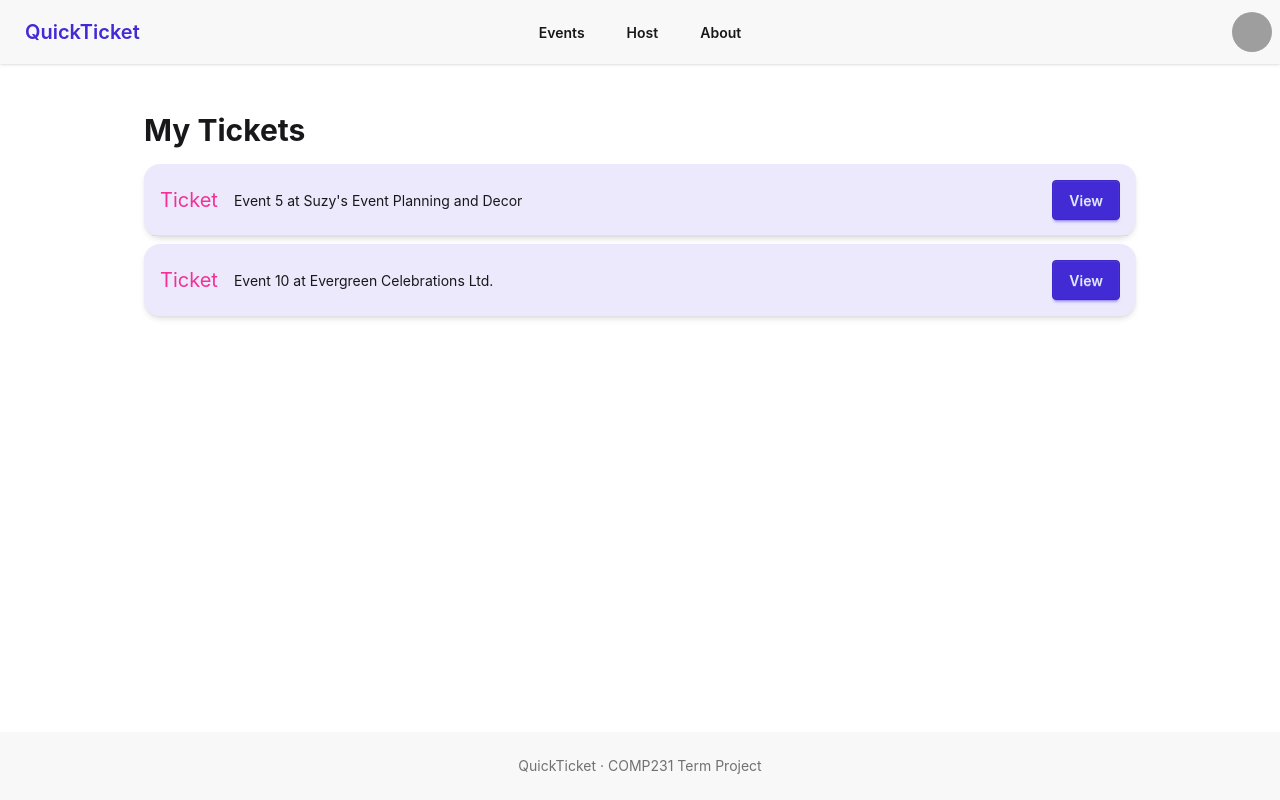
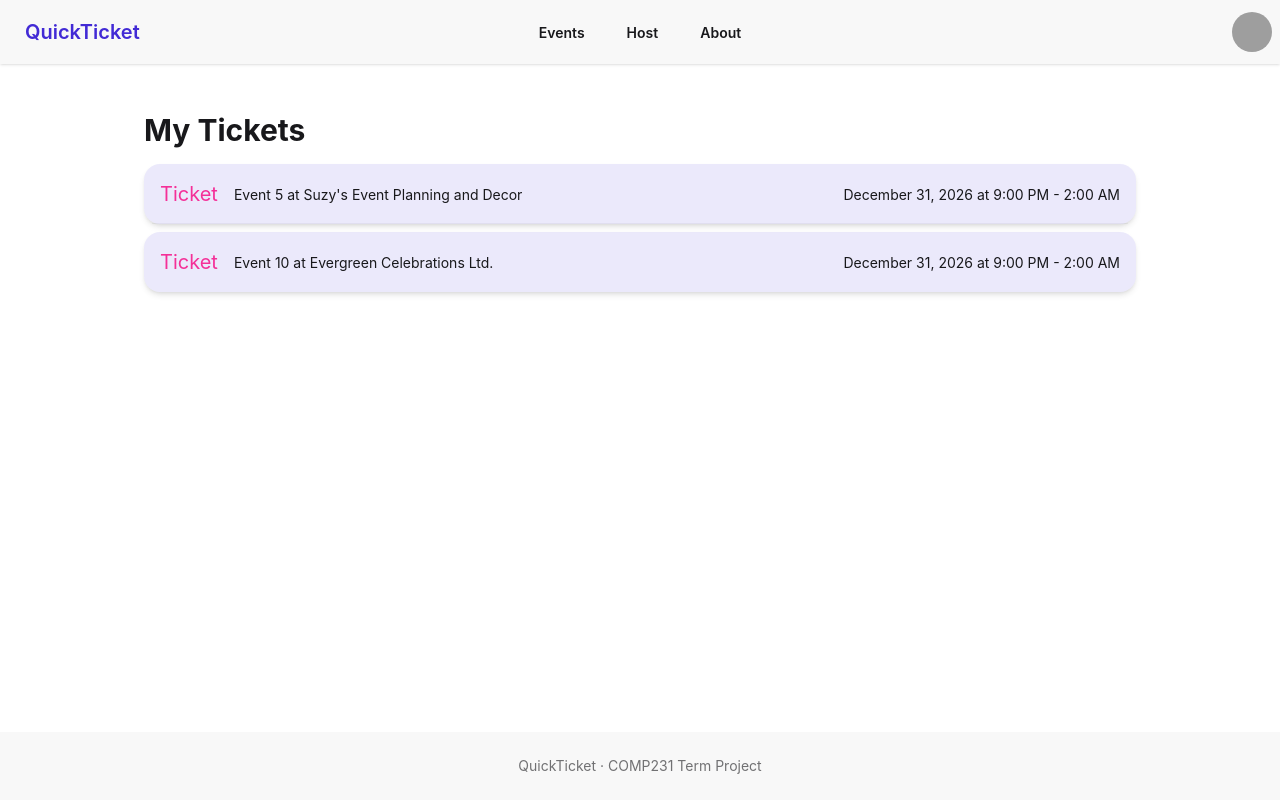
Before and after one commit to thegamecracks/quickticket, a React (Vite) app in the folder frontend/: page /myTickets in a window 1280 px wide. Both pictures are taken after a click on the button "Sign in". Built offline with nearby package versions, Linux system fonts and the light colour scheme; grey boxes are pictures that could not be loaded.

Commit message:
just making the date range visible and making the entire list item clickable

```diff
--- a/frontend/src/features/tickets/MyTicketsPage.tsx
+++ b/frontend/src/features/tickets/MyTicketsPage.tsx
@@ -4,6 +4,7 @@ import { useEffect, useState } from "react";
 import type { User } from "../account/types";
 import type { Ticket } from "./types";
 import { useNavigate } from "react-router";
+import { calcDateLongTimeMediumRange, formatDateLongAndTimeShort } from "../../lib/general";
 
 
 export default function MyTicketsPage() {
@@ -35,14 +36,14 @@ export default function MyTicketsPage() {
         <ul className="list mx-auto space-y-2">
           {
             tickets.map((t: Ticket) => (
-              <li className="list-row items-center rounded-2xl bg-primary/10 shadow-md" key={t.id}>
+              <li className="list-row items-center rounded-2xl bg-primary/10 shadow-md hover:bg-primary/20 transition-colors duration-300  cursor-pointer" key={t.id} onClick={() => goToTicketDetail(t.id)}>
                 <div className="text-xl align-middle"><span className="text-secondary">Ticket</span>
                 </div>
                 <div>
                   {getMockEvent(t.event_id)?.display_name}
                 </div>
                 <div>
-                  <button className="btn btn-primary" onClick={() => goToTicketDetail(t.id)}>View</button>
+                  {calcDateLongTimeMediumRange(getMockEvent(t.event_id)!.starts_at, getMockEvent(t.event_id)!.ends_at)}
                 </div>
               </li>
             ))
```
